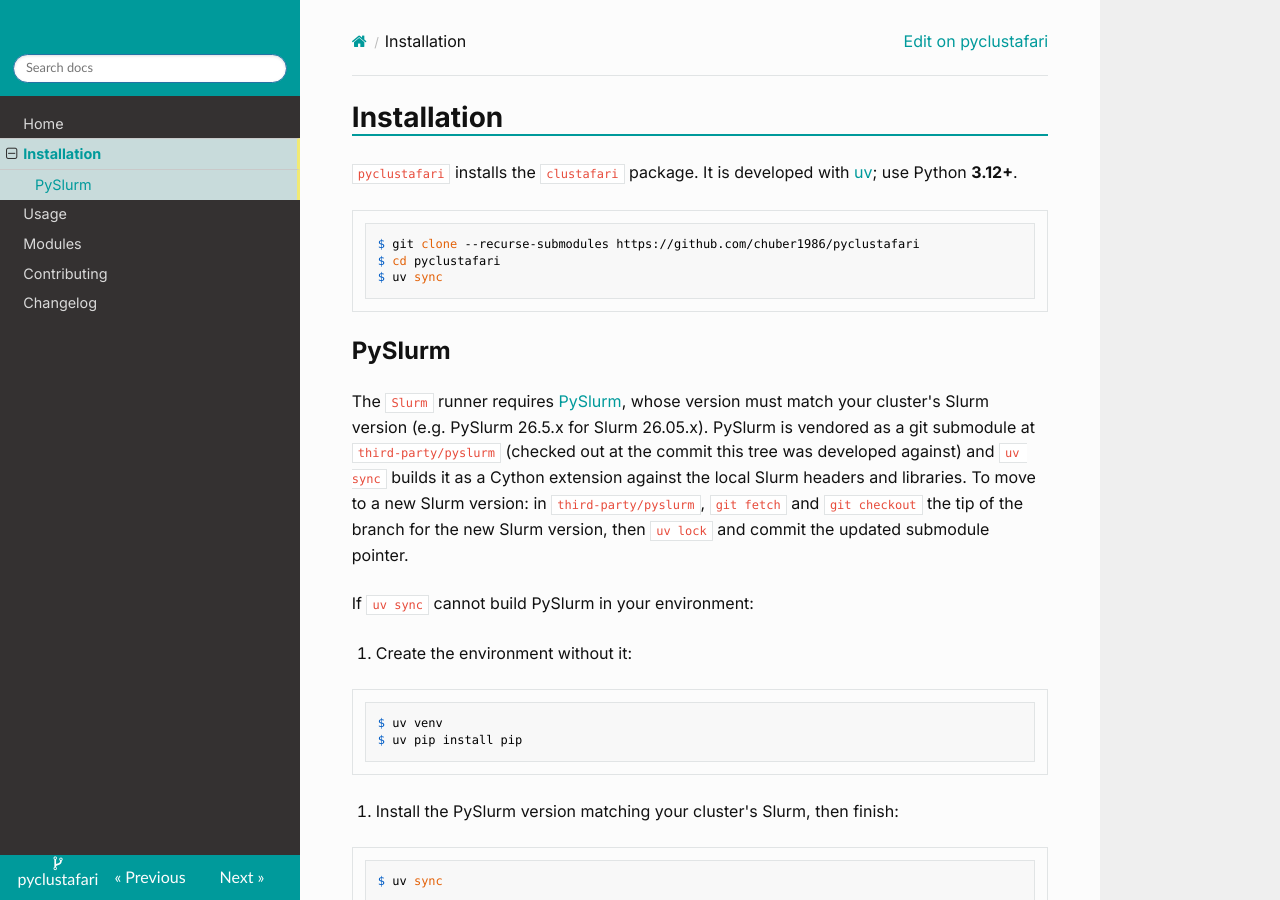
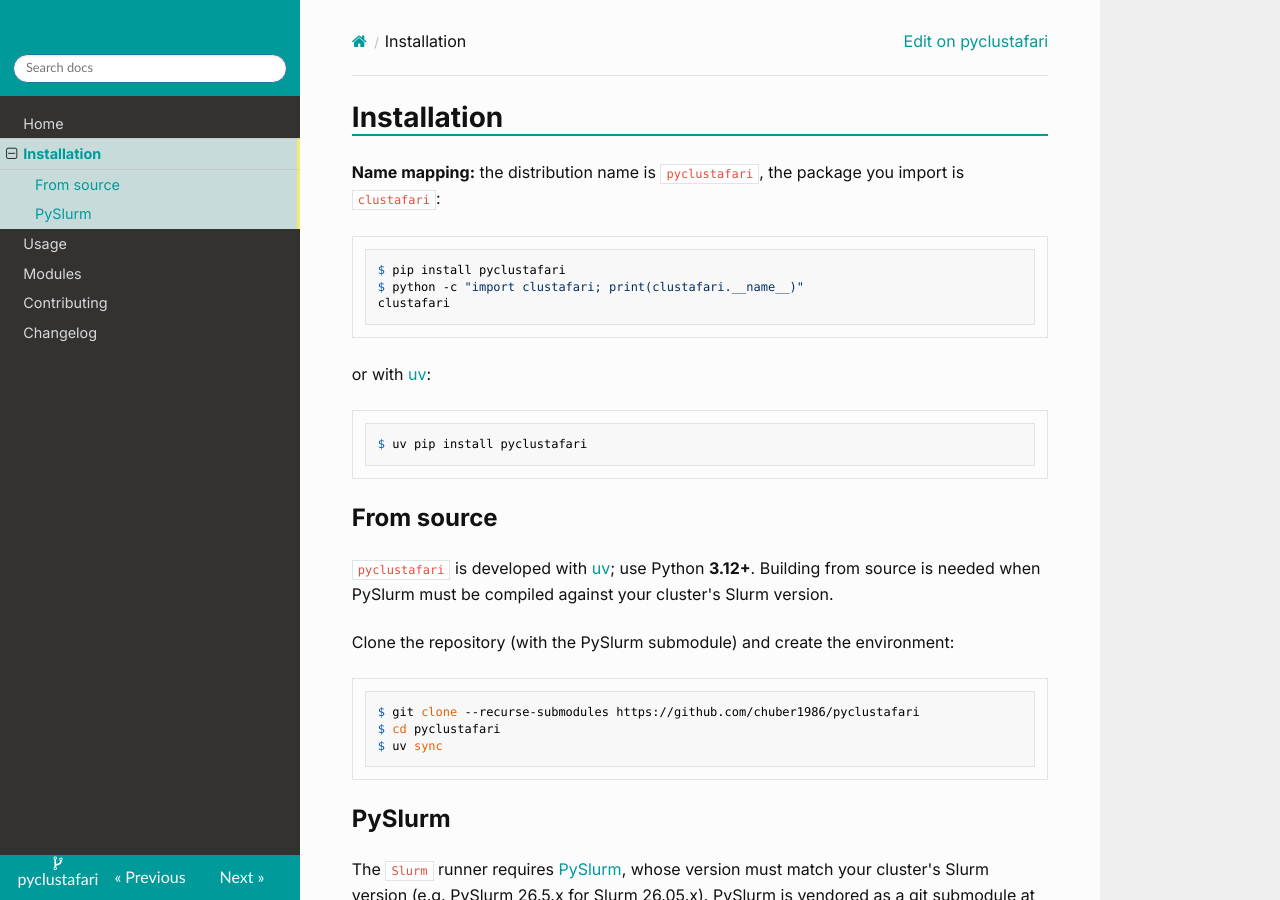
Before and after one commit to chuber1986/pyclustafari, an MkDocs documentation site: the page built from docs/installation.md, in a window 1280 px wide and 900 px high. Built offline with MkDocs 1.6.1, drawn with Linux system fonts in a browser that asks for light colours; nearby versions of some CDN libraries.

Commit message:
feat: publish to PyPI — distribution rename, trove classifiers, release workflow, docs (issue #19)

````diff
--- a/docs/installation.md
+++ b/docs/installation.md
@@ -1,7 +1,28 @@
 # Installation
 
-`pyclustafari` installs the `clustafari` package. It is developed with
-[uv](https://docs.astral.sh/uv/); use Python **3.12+**.
+**Name mapping:** the distribution name is `pyclustafari`, the package you
+import is `clustafari`:
+
+```console
+$ pip install pyclustafari
+$ python -c "import clustafari; print(clustafari.__name__)"
+clustafari
+```
+
+or with [uv](https://docs.astral.sh/uv/):
+
+```console
+$ uv pip install pyclustafari
+```
+
+## From source
+
+`pyclustafari` is developed with [uv](https://docs.astral.sh/uv/); use
+Python **3.12+**. Building from source is needed when PySlurm must be
+compiled against your cluster's Slurm version.
+
+Clone the repository (with the PySlurm submodule) and create the
+environment:
 
 ```console
 $ git clone --recurse-submodules https://github.com/chuber1986/pyclustafari
````
Also changed, not shown: README.md (+27 -8 lines), openspec/changes/publish-to-pypi-and-release-workflow/design.md (+23 -5 lines), openspec/changes/publish-to-pypi-and-release-workflow/proposal.md (+3 -0 lines), openspec/changes/publish-to-pypi-and-release-workflow/specs/release-publishing/spec.md (+13 -0 lines), openspec/changes/publish-to-pypi-and-release-workflow/tasks.md (+1 -0 lines), pyproject.toml (+16 -2 lines), 3 other files.
